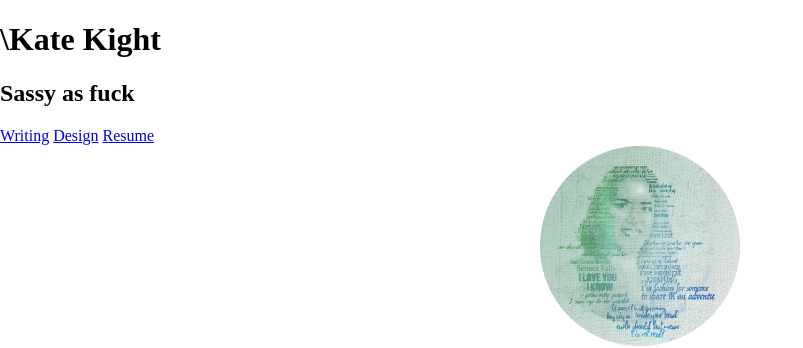
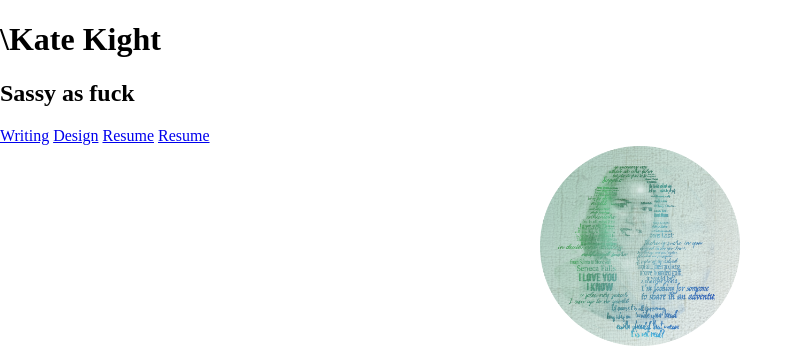
Before and after one commit to Flyakight/flyakight.github.io, a Jekyll site: the page built from index.html, in a window 1280 px wide. Shown: the top 348 px of the page, without its empty margins (0-803 px from the left). Built offline with Jekyll 4.4.1, drawn with Linux system fonts in a browser that asks for light colours; nearby versions of some CDN libraries; library files that are not in the unit come from our copies; the list of posts is cut into pages by our own code.

Commit message:
Update page-header.html

```diff
--- a/_includes/page-header.html
+++ b/_includes/page-header.html
@@ -4,4 +4,5 @@
   <a href="http://www.katekight.com/main/2017/03/15/writing.html" class="btn">Writing</a>
   <a href="http://www.katekight.com/main/2017/03/15/design.html" class="btn">Design</a>
   <a href="#" class="btn">Resume</a>
+  <a href="#" class="btn">Resume</a>
 </section>
```
